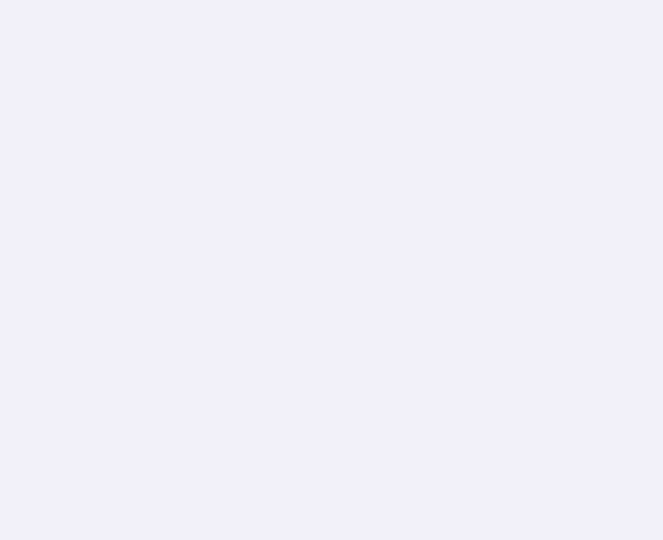
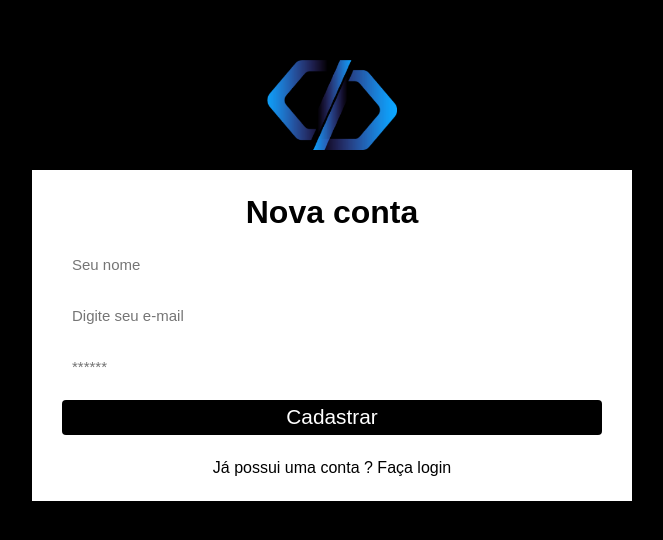
Before and after one commit to GabrielDellaPaolera/react-chamados, a React (Create React App) app: page /SignUp in a window 1280 px wide. Before the commit this address had no page. Shown: the part 130-670 px from the top of the page, without its empty margins (308-971 px from the left). Built offline with nearby package versions, Linux system fonts and the light colour scheme.

Commit message:
fixing-subject-bug

```diff
--- a/src/pages/New/index.js
+++ b/src/pages/New/index.js
@@ -94,7 +94,7 @@ export default function New() {
 
 
     function handleOptionSelect(e) {
-        setStatus(e.target.value);
+        setAssunto(e.target.value);
     }
 
     function handleChangeCostumer(e) {
@@ -180,7 +180,7 @@ export default function New() {
                     )}
 
                     <label>Assunto</label>
-                    <select valie ='{assunto}' onChange={handleOptionSelect}>
+                    <select value ={assunto} onChange={handleOptionSelect}>
                         <option value="Suporte"> Suporte</option>
                         <option value="Visita Tecnica"> Visita Tecnica</option>
                         <option value="Financeiro"> Financeiro</option>
--- a/src/pages/SignUp/index.js
+++ b/src/pages/SignUp/index.js
@@ -1,4 +1,3 @@
-import './signup.css';
 import logo from '../../assets/logo.png';
 import {useState, useContext} from 'react';
 import {Link} from 'react-router-dom';
@@ -61,7 +60,7 @@ export default function SignUp() {
 
         </form>
 
-        <Link to="/register"> Já possui uma conta ? Faço login </Link>
+        <Link to="/register"> Já possui uma conta ? Faça login </Link>
 
             </div>
         </div>
--- a/src/routes/index.js
+++ b/src/routes/index.js
@@ -13,6 +13,8 @@ function RoutesApp() {
         <Route path="/" element={<SignIn />} />
 
         <Route path="/register" element={<SignUp />} />
+
+        <Route path="/SignUp" element={ <SignUp/> } />
 
         <Route path="/dashboard" element={ <Private><Dashboard/></Private>  } />
 
```
Also changed, not shown: src/pages/SignUp/signup.css (deleted).
